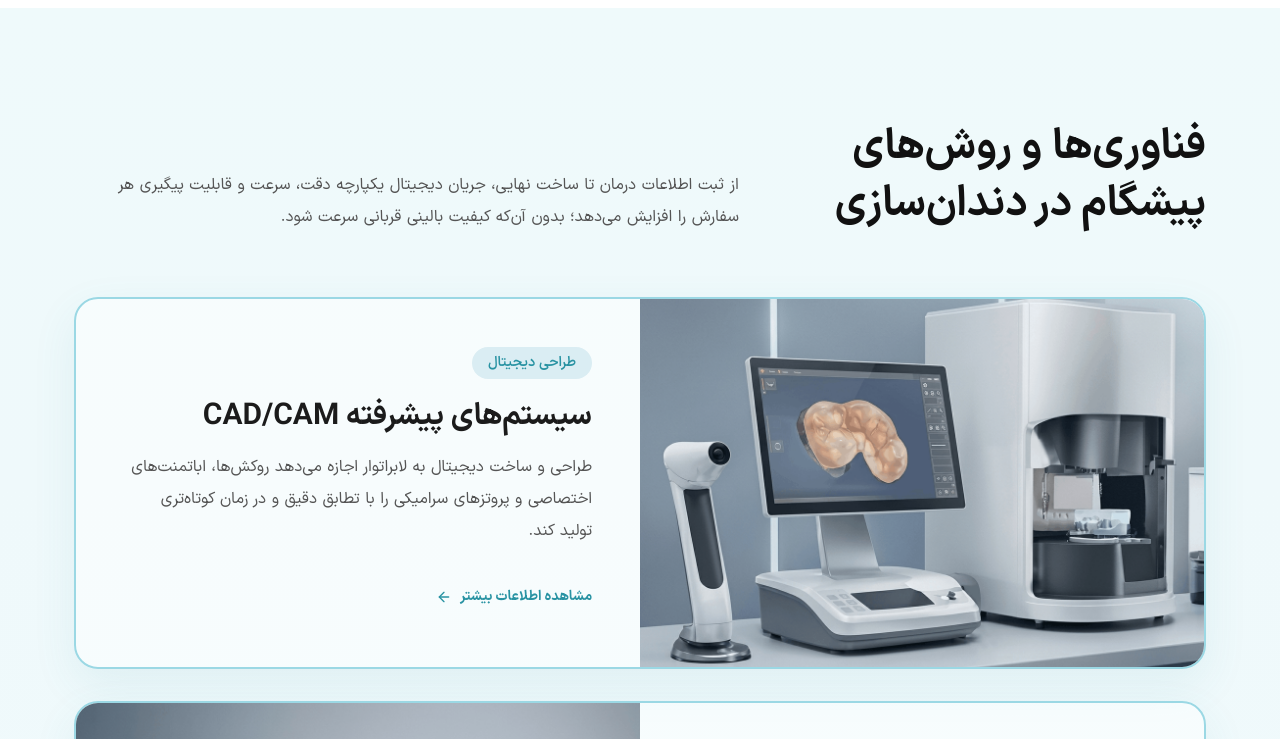
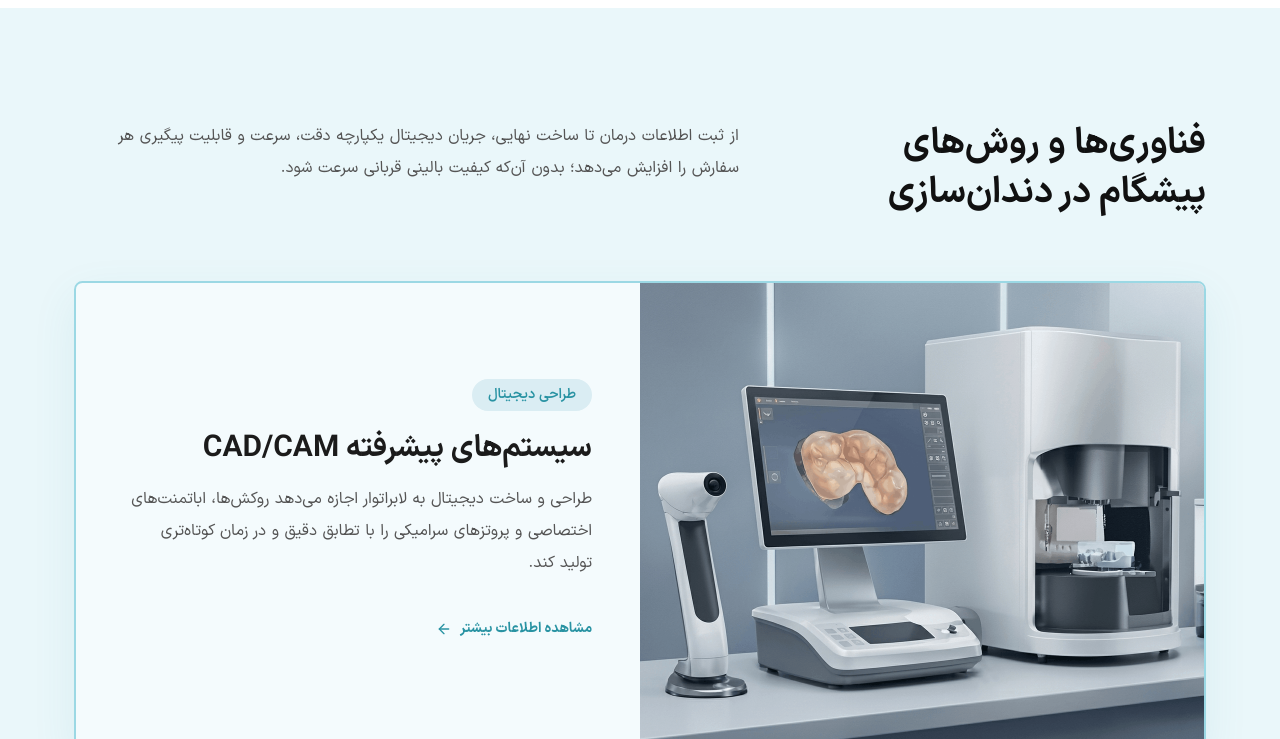
Before and after one commit to alisinasoltani/dentotime, a Next.js app in the folder frontend/: page / in a window 1280 px wide. Shown: the part 2740-3479 px from the top of the page. Built offline with nearby package versions, Linux system fonts and the light colour scheme.

Commit message:
ui: done some visual changes to make the pioneering tech section look more formal

```diff
--- a/frontend/components/PioneeringTechnologies.tsx
+++ b/frontend/components/PioneeringTechnologies.tsx
@@ -24,27 +24,28 @@ const technologies = [
 
 export default function PioneeringTechnologies() {
   return (
-    <section id="technologies" className="scroll-mt-28 bg-[linear-gradient(180deg,#EFFAFB_0%,#EFF9FB_30%,#F0FAFC_68%,#F0F9FA_100%)] py-16 sm:py-20 lg:py-28" dir="rtl">
+    <section id="technologies" className="scroll-mt-28 bg-[#eaf7fa] py-16 sm:py-20 lg:py-28" dir="rtl">
       <div className="mx-auto max-w-[1180px] px-4 sm:px-6">
-        <div className="grid gap-6 lg:grid-cols-[0.8fr_1.2fr] lg:items-end">
-          <h2 className="text-[28px] font-black leading-[1.5] text-[#111] sm:text-[42px] sm:leading-[1.35]">
-            فناوری‌ها و روش‌های پیشگام در دندان‌سازی
+        <div className="grid gap-6 lg:grid-cols-[0.8fr_1.2fr] lg:items-start">
+          <h2 className="text-[28px] font-black leading-[1.5] text-[#111] sm:text-[36px] sm:leading-[1.35]">
+            فناوری‌ها و روش‌های <br />
+            پیشگام در دندان‌سازی
           </h2>
-          <p className="max-w-[690px] text-[15px] leading-8 text-[#555] sm:text-base lg:justify-self-end">
+          <p className="max-w-[690px] text-[15px] leading-8 text-[#555] sm:text-base lg:justify-self-start">
             از ثبت اطلاعات درمان تا ساخت نهایی، جریان دیجیتال یکپارچه دقت، سرعت و قابلیت پیگیری هر سفارش را افزایش می‌دهد؛ بدون آن‌که کیفیت بالینی قربانی سرعت شود.
           </p>
         </div>
 
-        <div className="mt-10 flex flex-col gap-6 lg:mt-16 lg:gap-8">
+        <div className="mt-10 flex flex-col gap-6 lg:mt-16 lg:gap-16">
           {technologies.map((technology, index) => (
             <article
               key={technology.title}
-              className={`grid overflow-hidden rounded-[24px] border-2 border-[#9BD8E4] bg-white/45 shadow-[0_16px_45px_rgba(57,143,156,0.09)] lg:min-h-[360px] lg:grid-cols-2 ${index % 2 === 1 ? "lg:[&_.tech-media]:order-2" : ""}`}
+              className={`grid overflow-hidden rounded-sm border-2 border-[#9BD8E4] bg-white/45 shadow-[0_16px_45px_rgba(57,143,156,0.09)] lg:min-h-[360px] lg:grid-cols-2 ${index % 2 === 1 ? "lg:[&_.tech-media]:order-2" : ""}`}
             >
               <div className="tech-media relative min-h-[240px] sm:min-h-[320px] lg:min-h-full">
                 <Image src={technology.image} alt={technology.title} fill sizes="(min-width: 1024px) 50vw, 100vw" className="object-cover" />
               </div>
-              <div className="flex flex-col justify-center p-6 sm:p-10 lg:p-12">
+              <div className="flex flex-col justify-center p-6 sm:p-10 lg:px-12 lg:py-24">
                 <span className="w-fit rounded-full bg-[#DAEDF3] px-4 py-1.5 text-sm font-bold text-[#2993A3]">{technology.badge}</span>
                 <h3 className="mt-5 text-2xl font-black leading-9 text-[#1B1B1B] sm:text-3xl">{technology.title}</h3>
                 <p className="mt-4 text-[15px] leading-8 text-[#555] sm:text-base">{technology.description}</p>
```
